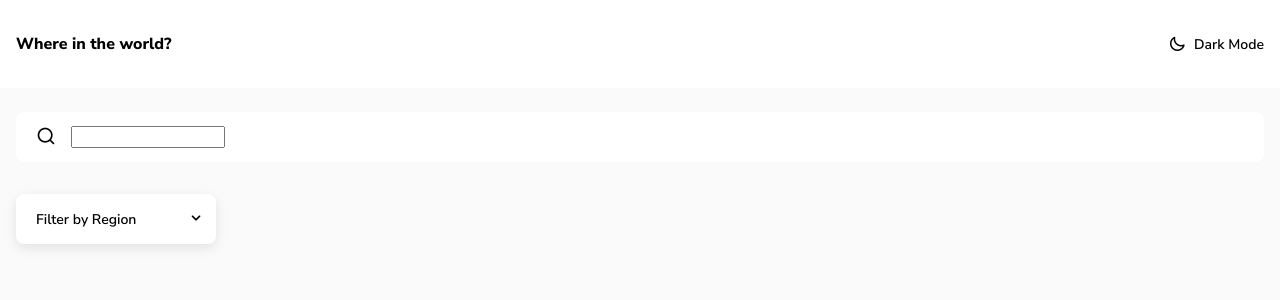
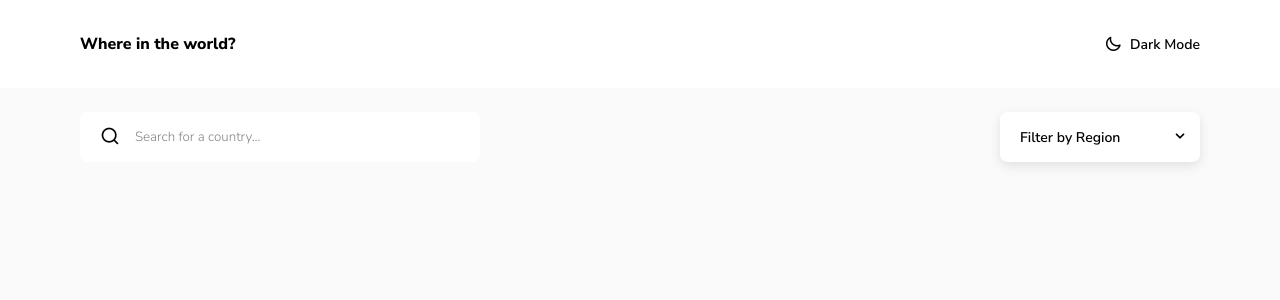
Before and after one commit to StalinAM/countries-api, a React (Vite) app: page / in a window 1280 px wide. Shown: the top 300 px of the page. Built offline with nearby package versions, Linux system fonts and the light colour scheme; no server answers.

Commit message:
add media query

```diff
--- a/src/components/Filter.jsx
+++ b/src/components/Filter.jsx
@@ -6,7 +6,7 @@ function Filter() {
     <Container>
       <ContainerShearch>
         <i className='uil uil-search' />
-        <input type='text' />
+        <InputF type='text' placeholder='Search for a country...' />
       </ContainerShearch>
       <ContainerFilter>
         <ContentFilter>
@@ -33,6 +33,13 @@ const Container = styled.section`
   gap: 2rem;
   width: 100%;
   padding: 1.5rem 1rem;
+  @media screen and (min-width: 480px) {
+    flex-direction: row;
+    justify-content: space-between;
+  }
+  @media screen and (min-width: 768px) {
+    padding: 1.5rem 5rem;
+  }
 `
 const ContainerShearch = styled.form`
   display: flex;
@@ -44,6 +51,17 @@ const ContainerShearch = styled.form`
   i {
     color: ${(props) => props.theme.text};
     font-size: 1.25rem;
+  }
+  @media screen and (min-width: 768px) {
+    width: 400px;
+  }
+`
+const InputF = styled.input`
+  background: none;
+  border: none;
+  color: ${(props) => props.theme.text};
+  &::placeholder {
+    color: ${(props) => props.theme.input};
   }
 `
 const ContainerFilter = styled.div`
--- a/src/components/Header.jsx
+++ b/src/components/Header.jsx
@@ -36,6 +36,9 @@ const Container = styled.header`
     font-size: 1rem;
     font-weight: 800;
   }
+  @media screen and (min-width: 768px) {
+    padding: 2rem 5rem;
+  }
 `
 const Theme = styled.button`
   display: flex;
```
